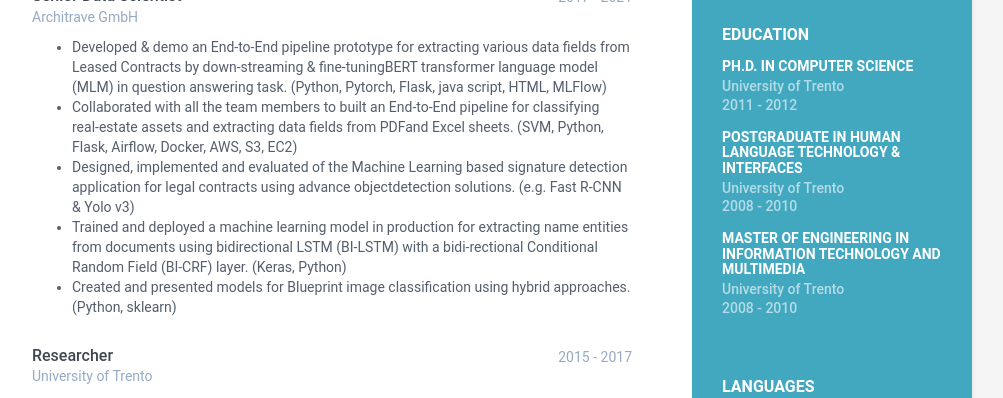
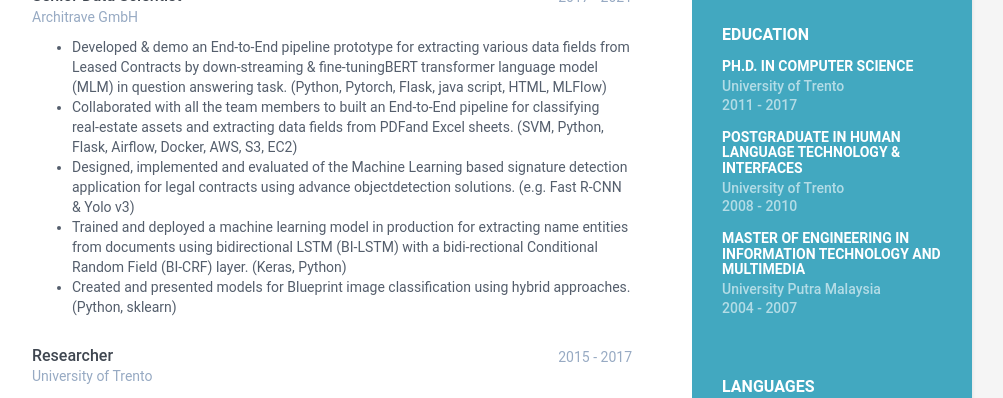
Before and after one commit to abad623/abad623.github.io, a Jekyll site: the page built from index.html, in a window 1280 px wide and 900 px high, cut to the strip 389-787 px from the top of the window. Shown: the whole strip, without its empty margins (168-1171 px from the left). Built offline with Jekyll 4.4.1, drawn with Linux system fonts in a browser that asks for light colours.

Commit message:
fix data

```diff
--- a/_data/data.yml
+++ b/_data/data.yml
@@ -42,7 +42,7 @@ career-profile:
 education:
     - degree: PH.D. IN COMPUTER SCIENCE
       university: University of Trento
-      time: 2011 - 2012
+      time: 2011 - 2017
       details: |
 
     - degree: POSTGRADUATE IN HUMAN LANGUAGE TECHNOLOGY & INTERFACES
@@ -55,9 +55,7 @@ education:
       time: 2004 - 2007
       details: |
 
-      university: University of Trento
-      time: 2008 - 2010
-      details: |
+
 
 experiences:
     - role: Senior Data Scientist
```
